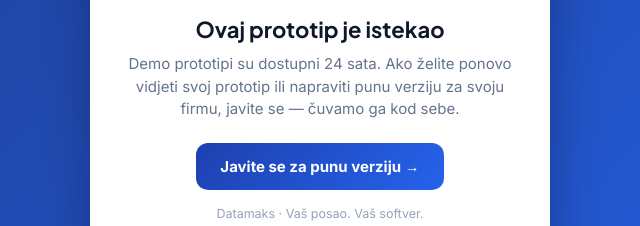
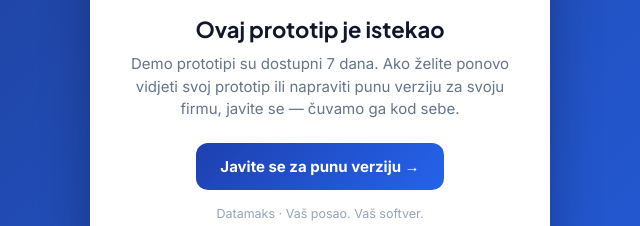
Before and after one commit to Zljebun/datamaks-mockups, a website: page _stub-expired.html in a window 1280 px wide. Shown: the part 321-547 px from the top of the page, 320-960 px from the left. Drawn offline with Linux system fonts and the light colour scheme.

Commit message:
Stub istekao: 24 sata -> 7 dana

```diff
--- a/_stub-expired.html
+++ b/_stub-expired.html
@@ -21,7 +21,7 @@
   <div class="card">
     <div class="ic">⏳</div>
     <h1>Ovaj prototip je istekao</h1>
-    <p>Demo prototipi su dostupni 24 sata. Ako želite ponovo vidjeti svoj prototip ili napraviti punu verziju za svoju firmu, javite se — čuvamo ga kod sebe.</p>
+    <p>Demo prototipi su dostupni 7 dana. Ako želite ponovo vidjeti svoj prototip ili napraviti punu verziju za svoju firmu, javite se — čuvamo ga kod sebe.</p>
     <a class="cta" href="https://datamaks.net/?utm_source=prototip&utm_medium=selfserve&utm_campaign=istekao#kontakt">Javite se za punu verziju →</a>
     <div class="sub">Datamaks · Vaš posao. Vaš softver.</div>
   </div>
```
